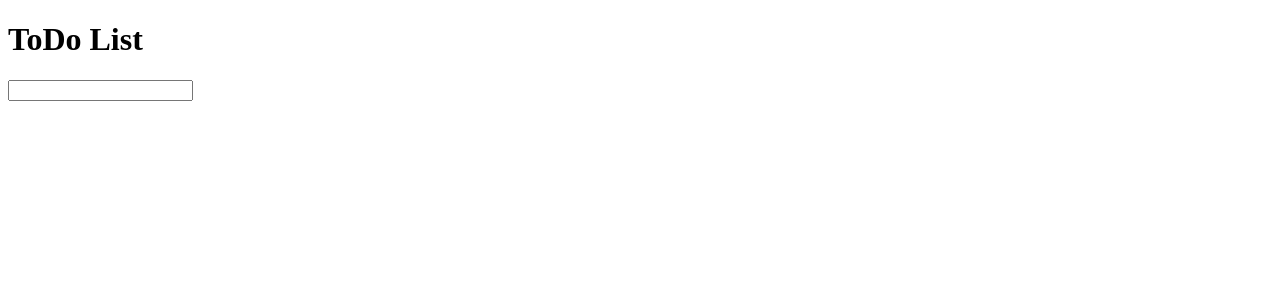
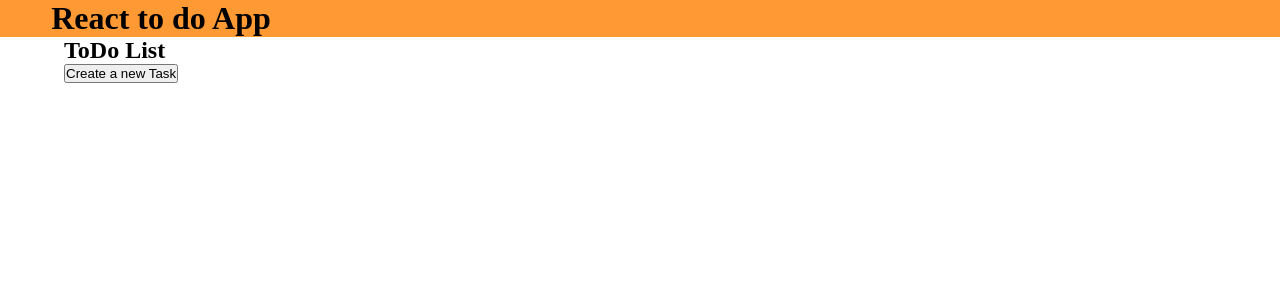
Before and after one commit to insideplant/Todo, a React (Create React App) app: page / in a window 1280 px wide. Shown: the top 300 px of the page. Built offline with nearby package versions, Linux system fonts and the light colour scheme.

Commit message:
create todo_modal

```diff
--- a/public/index.html
+++ b/public/index.html
@@ -24,11 +24,14 @@
       work correctly both with client-side routing and a non-root public URL.
       Learn how to configure a non-root public URL by running `npm run build`.
     -->
-    <title>React App</title>
+    <title>React To do App</title>
   </head>
   <body>
+    <header>
+      <h1>React to do App</h1>
+    </header>
     <noscript>You need to enable JavaScript to run this app.</noscript>
-    <div id="root"></div>
+    <div id="root" class="container"></div>
     <!--
       This HTML file is a template.
       If you open it directly in the browser, you will see an empty page.
--- /dev/null
+++ b/src/App.js
@@ -0,0 +1,17 @@
+import React, { useState } from 'react'
+import "./styles.css";
+import Modal from './components/Modal';
+
+const App = () => {
+  const [modal, setModal] = useState(false);
+
+  return (
+    <>
+      <h2>ToDo List</h2>
+      <Modal modal={modal} setModal={setModal}/>
+      <button onClick={()=>setModal(true)}>Create a new Task</button>
+    </>
+  )
+}
+
+export default App
--- a/src/components/App.js
+++ /dev/null
@@ -1,16 +0,0 @@
-import React, { useState } from 'react'
-
-const App = () => {
-  const [task, setTask] = useState()
-
-  return (
-    <>
-      <h1>ToDo List</h1>
-      <div>
-        <input value={task}/>
-      </div>
-    </>
-  )
-}
-
-export default App
--- /dev/null
+++ b/src/components/Modal.js
@@ -0,0 +1,29 @@
+import React, { useState } from 'react'
+function Modal({modal, setModal}){
+  const [task, setTask] = useState("")
+  const [body, setBody] = useState("")
+
+  if (modal) {
+    return (
+      <>
+        <div id="overlay">
+          <div id="content">
+            <div>
+              <label for="task">To do</label><br />
+              <input type="text" id="task" value={task}/>
+            </div>
+            <div>
+              <label for="body">詳細</label><br />
+              <input type="textbox" id="body"value={body}/>
+            </div>
+            <button onClick={()=>setModal(false)}>close</button>
+          </div>
+        </div>
+      </>
+    )
+  } else {
+    return null;
+  }
+}
+
+export default Modal
--- a/src/index.js
+++ b/src/index.js
@@ -1,5 +1,5 @@
 import React from "react"
 import ReactDOM from "react-dom"
-import App from './components/App'
+import App from './App'
 
 ReactDOM.render(<App />, document.getElementById('root'))
--- /dev/null
+++ b/src/styles.css
@@ -0,0 +1,46 @@
+*{
+  margin: 0;
+  padding: 0;
+  box-sizing: border-box;
+}
+
+.container{
+  margin: 0 auto;
+  width: 90%;
+}
+
+header {
+  width: 100%;
+  padding: 0px 4%;
+  background: #FF9933;
+}
+
+#overlay {
+  position: fixed;
+  top: 0;
+  left: 0;
+  width: 100%;
+  height: 100%;
+  background-color: rgba(0,0,0,0.5);
+
+  display: flex;
+  align-items: center;
+  justify-content: center;
+}
+
+#content {
+  z-index: 2;
+  width: 50%;
+  padding: 10px;
+  background: #fff;
+}
+
+#content div {
+  margin: 20px;
+}
+
+#content div input {
+  width: 100%;
+  padding: 10px;
+  font-size: 20px;
+}
```
